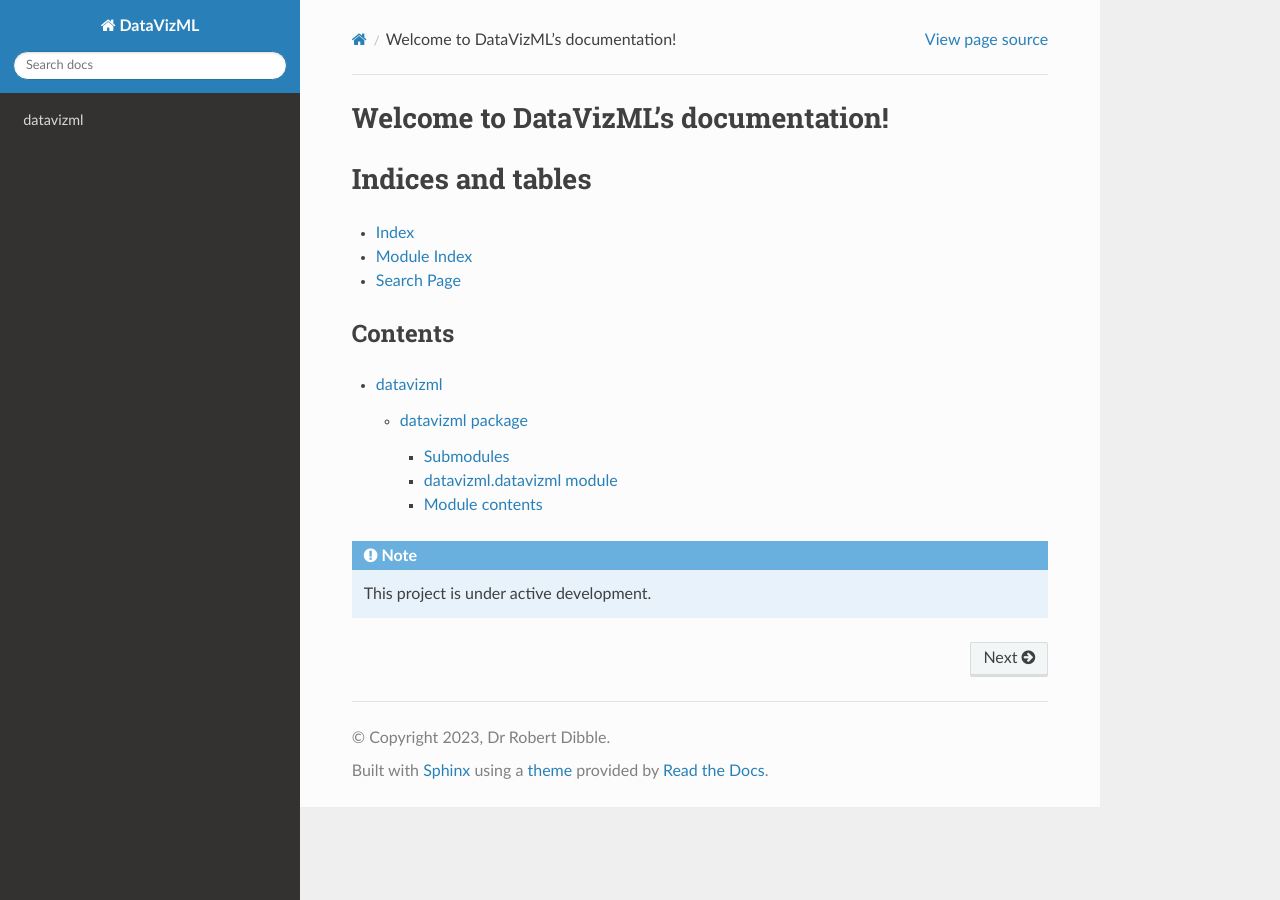
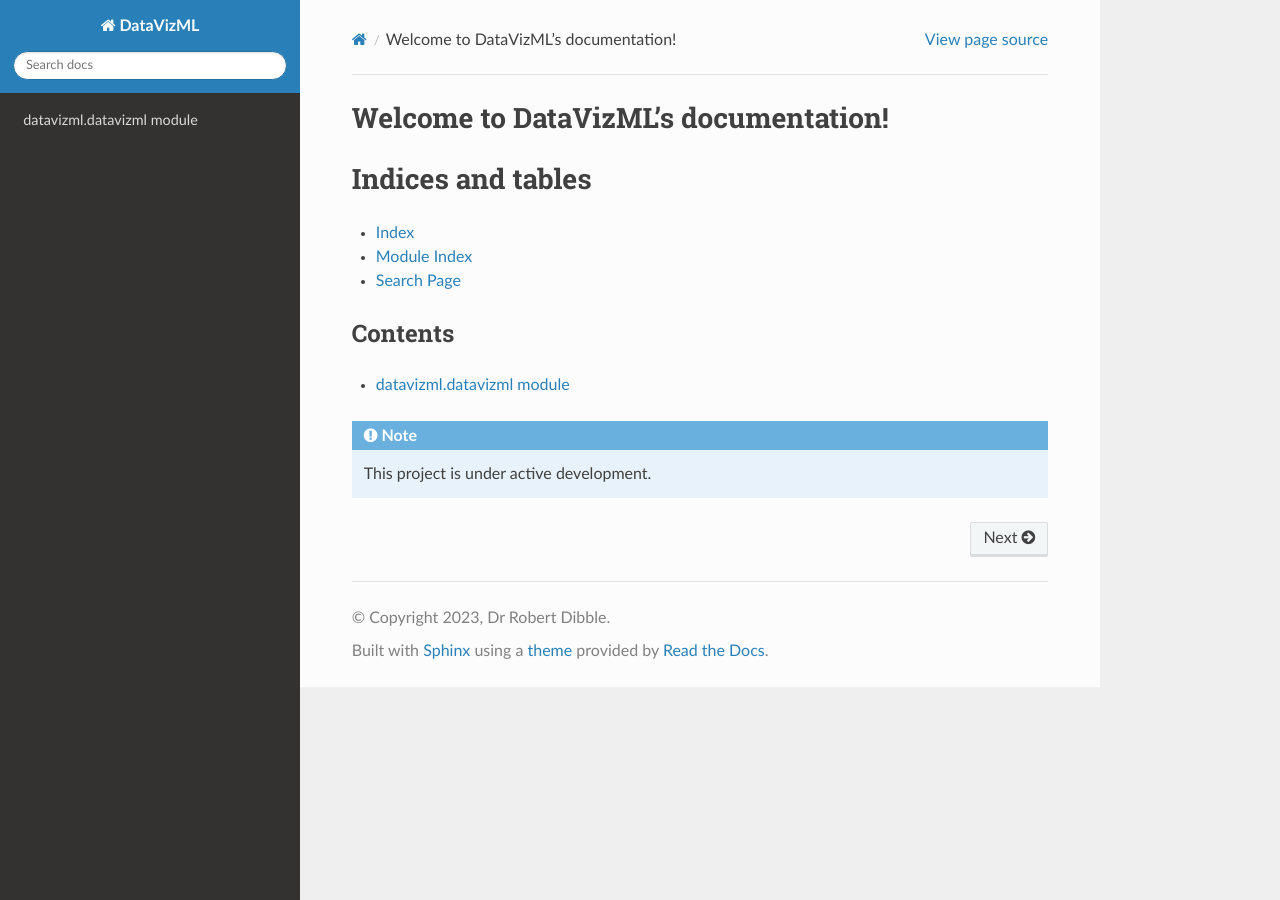
Before and after one commit to dibble07/datavizml, a Sphinx documentation site: the page built from docs/source/index.rst, in a window 1280 px wide. Built offline with Sphinx 7.4.7 and the Read the Docs theme 2.0.0, drawn with Linux system fonts in a browser that asks for light colours.

Commit message:
simplified hierarchy of documentation

```diff
--- a/docs/source/datavizml.rst
+++ b/docs/source/datavizml.rst
@@ -1,9 +1,3 @@
-datavizml package
-=================
-
-Submodules
-----------
-
 datavizml.datavizml module
 --------------------------
 
@@ -11,11 +5,3 @@ datavizml.datavizml module
    :members:
    :undoc-members:
    :show-inheritance:
-
-Module contents
----------------
-
-.. automodule:: datavizml
-   :members:
-   :undoc-members:
-   :show-inheritance:
--- a/docs/source/index.rst
+++ b/docs/source/index.rst
@@ -17,7 +17,7 @@ Contents
 
 .. toctree::
 
-   modules
+   datavizml
 
 .. note::
 
```
Also changed, not shown: docs/source/modules.rst (deleted, +0 -7 lines).
